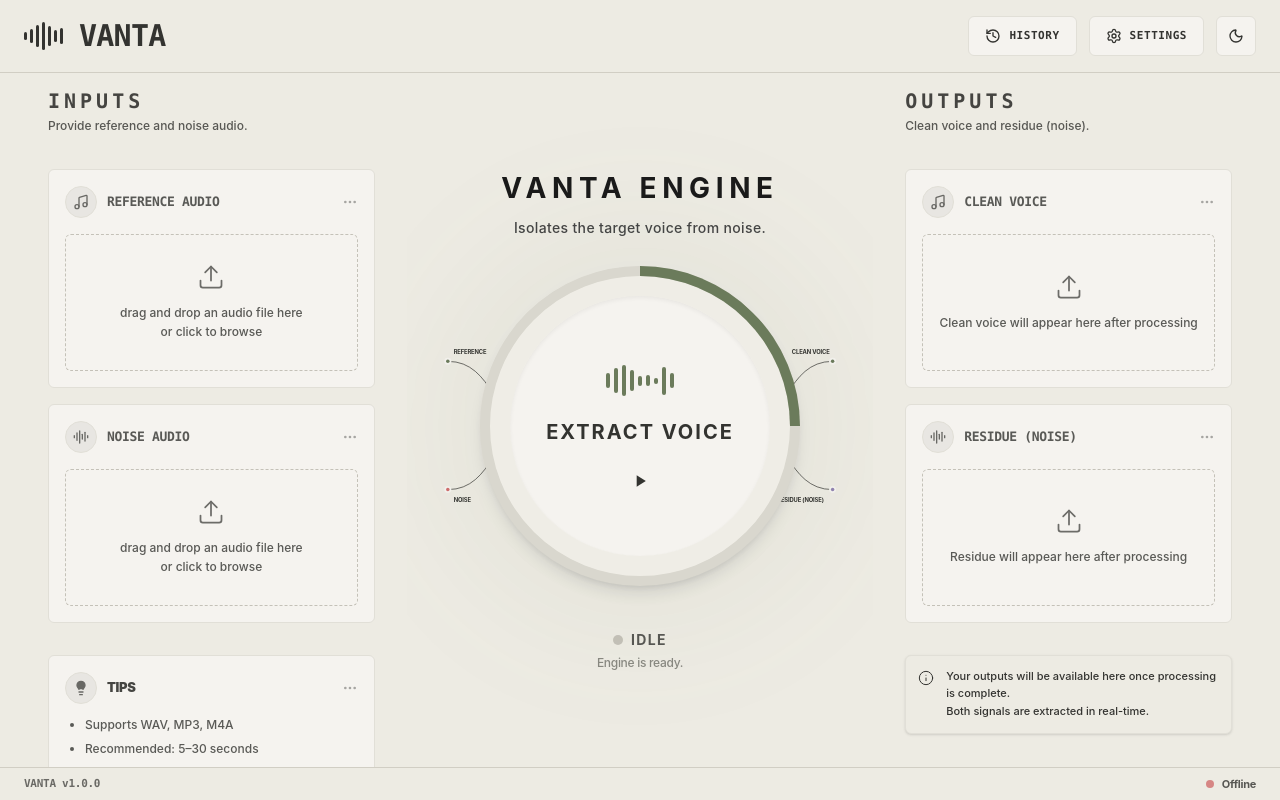
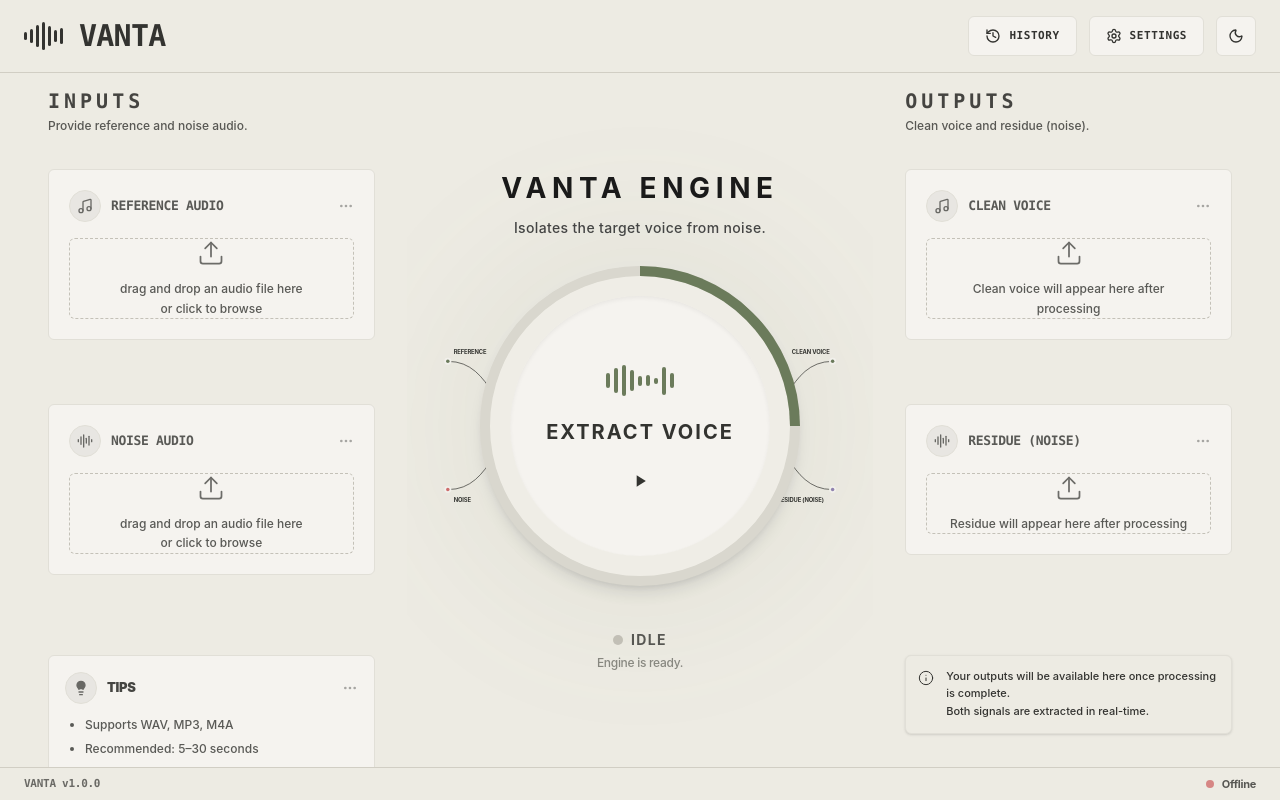
Before and after one commit to Komalpreet2809/Vanta, a Next.js app in the folder web/: page / in a window 1280 px wide. Built offline with nearby package versions, Linux system fonts and the light colour scheme; no server answers.

Commit message:
fix: restore card bottom padding by resolving overflow issues

```diff
--- a/web/src/components/AudioCard.tsx
+++ b/web/src/components/AudioCard.tsx
@@ -89,7 +89,7 @@ export function AudioCard({
   const sizeStr = source ? `${(source.size / (1024 * 1024)).toFixed(1)} MB` : "";
 
   return (
-    <div className={`card-border p-4 flex flex-col gap-3 bg-[var(--bg-card)] ${className}`}>
+    <div className={`card-border p-5 flex flex-col gap-3 bg-[var(--bg-card)] ${className}`}>
       <div className="flex items-center justify-between pb-1">
         <div className="flex items-center gap-2.5">
           <div className="h-8 w-8 rounded-full border border-[var(--border-card)] flex items-center justify-center bg-black/5 dark:bg-white/5">
@@ -169,7 +169,7 @@ export function AudioCard({
             };
             input.click();
           }}
-          className={`flex-1 border border-dashed border-[var(--border-dashed)] rounded-[6px] flex items-center justify-center transition-all min-h-[120px] ${
+          className={`flex-1 border border-dashed border-[var(--border-dashed)] rounded-[6px] flex items-center justify-center transition-all ${
             onFile ? "cursor-pointer hover:bg-black/5 dark:hover:bg-white/5" : ""
           } ${isDragging ? "bg-black/5 dark:bg-white/5" : "bg-transparent"}`}
         >
--- a/web/src/components/VantaApp.tsx
+++ b/web/src/components/VantaApp.tsx
@@ -80,7 +80,7 @@ export function VantaApp() {
                   onClear={() => setEnrollment(null)}
                   onFile={(f) => setEnrollment(f)}
                   emptyLabel="No reference audio loaded"
-                  className="h-full"
+                  className="w-full"
                 />
               </div>
 
@@ -92,7 +92,7 @@ export function VantaApp() {
                   onClear={() => setMixture(null)}
                   onFile={(f) => setMixture(f)}
                   emptyLabel="No noisy recording loaded"
-                  className="h-full"
+                  className="w-full"
                 />
               </div>
             </div>
@@ -131,7 +131,7 @@ export function VantaApp() {
                       : undefined
                   }
                   emptyLabel={"Clean voice will appear here\nafter processing"}
-                  className="h-full"
+                  className="w-full"
                 />
               </div>
 
@@ -147,7 +147,7 @@ export function VantaApp() {
                       : undefined
                   }
                   emptyLabel={"Residue will appear here\nafter processing"}
-                  className="h-full"
+                  className="w-full"
                 />
               </div>
             </div>
```
